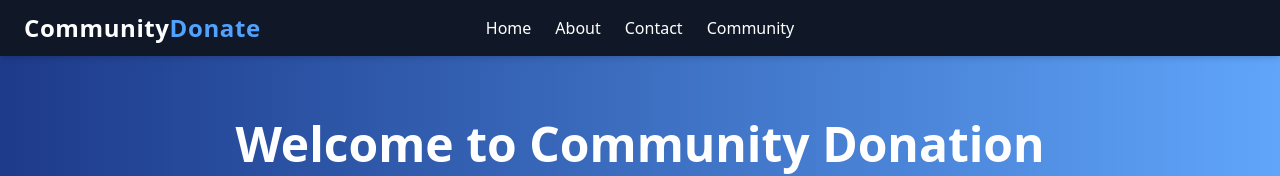
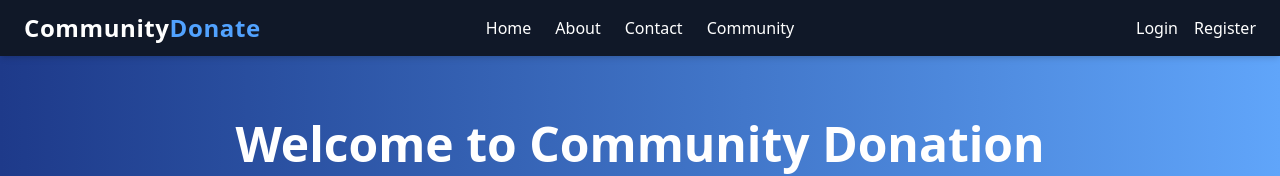
Before and after one commit to ChandanReddy2662/major_csk_cda, a React (Vite) app in the folder frontend/: page / in a window 1280 px wide. Shown: the top 176 px of the page. Built offline with nearby package versions, Linux system fonts and the light colour scheme; no server answers.

Commit message:
Update Navbar.jsx

```diff
--- a/frontend/src/components/Navbar.jsx
+++ b/frontend/src/components/Navbar.jsx
@@ -78,6 +78,17 @@ const Navbar = () => {
               )}
             </div>
           )}
+          {!isLoggedIn && (
+            <>
+              <Link to="/login" onClick={() => setMenuOpen(false)} className="hover:text-blue-400">
+                Login
+              </Link>
+              <Link to="/register" onClick={() => setMenuOpen(false)} className="hover:text-green-400">
+                Register
+              </Link>
+            </>
+          )}
+
         </div>
 
         {/* Desktop Navigation (Centered in Large Screens) */}
```
